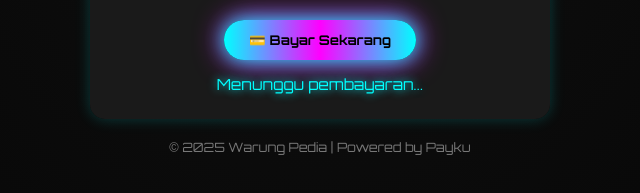
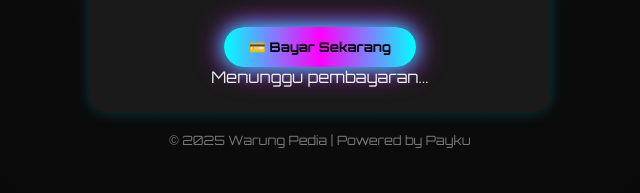
Before and after one commit to louissssMultiDevice/aam, a website: page index.html in a window 1280 px wide. Shown: the part 529-722 px from the top of the page, without its empty margins (320-960 px from the left). Drawn offline with Linux system fonts and the light colour scheme.

Commit message:
Update index.html

```diff
--- a/index.html
+++ b/index.html
@@ -26,7 +26,7 @@
         </div>
 
         <button id="payBtn" class="neon-btn">💳 Bayar Sekarang</button>
-        <p id="status" class="status-text">Menunggu pembayaran...</p>
+        <p id="status" class="statusTxt">Menunggu pembayaran...</p>
       </div>
     </main>
 
```
